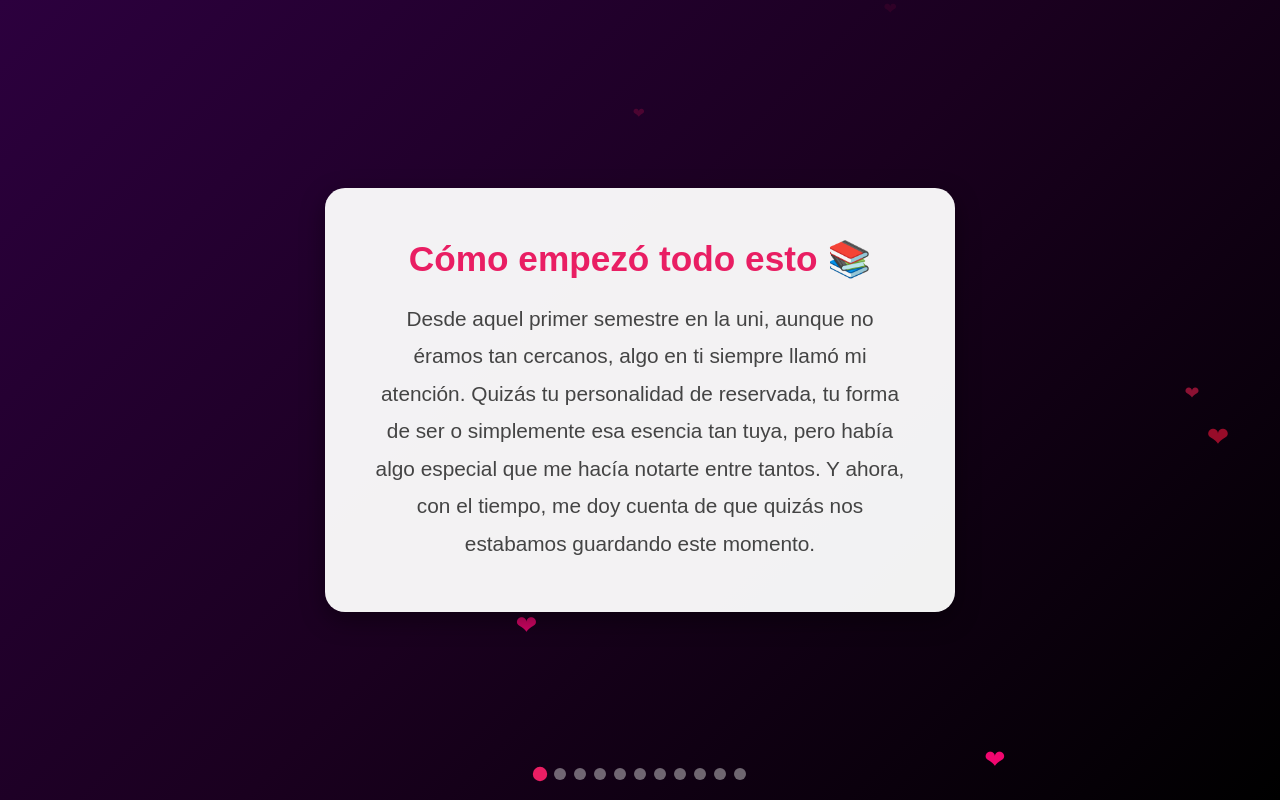
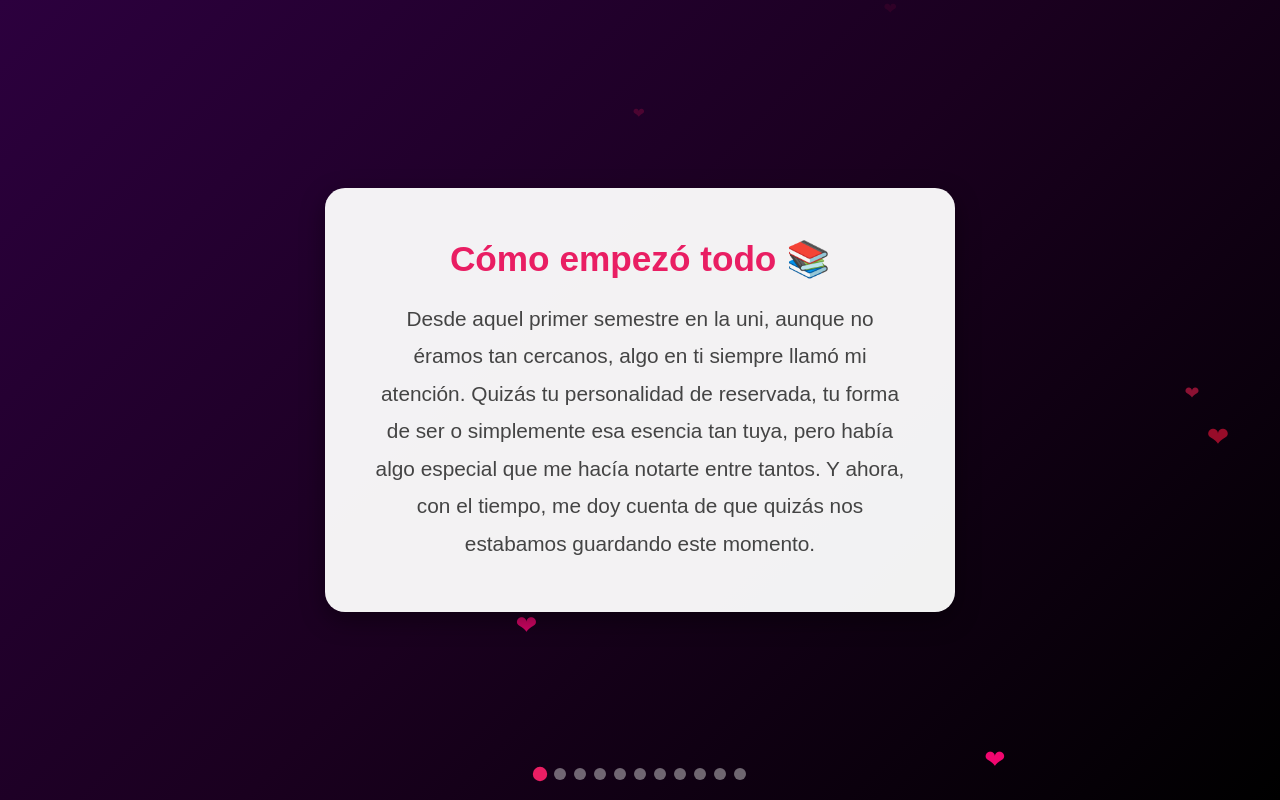
Before and after one commit to Endervscode/Propuesta, a plain HTML site: page index.html in a window 1280 px wide. Drawn offline with Linux system fonts and the light colour scheme.

Commit message:
index.html

```diff
--- a/index.html
+++ b/index.html
@@ -11,7 +11,7 @@
 
     <!-- 📚 Cómo empezó todo -->
     <div class="card active">
-      <h2> Cómo empezó todo esto 📚</h2>
+      <h2> Cómo empezó todo 📚</h2>
       <p>
         Desde aquel primer semestre en la uni, aunque no éramos tan cercanos,
         algo en ti siempre llamó mi atención.
```
